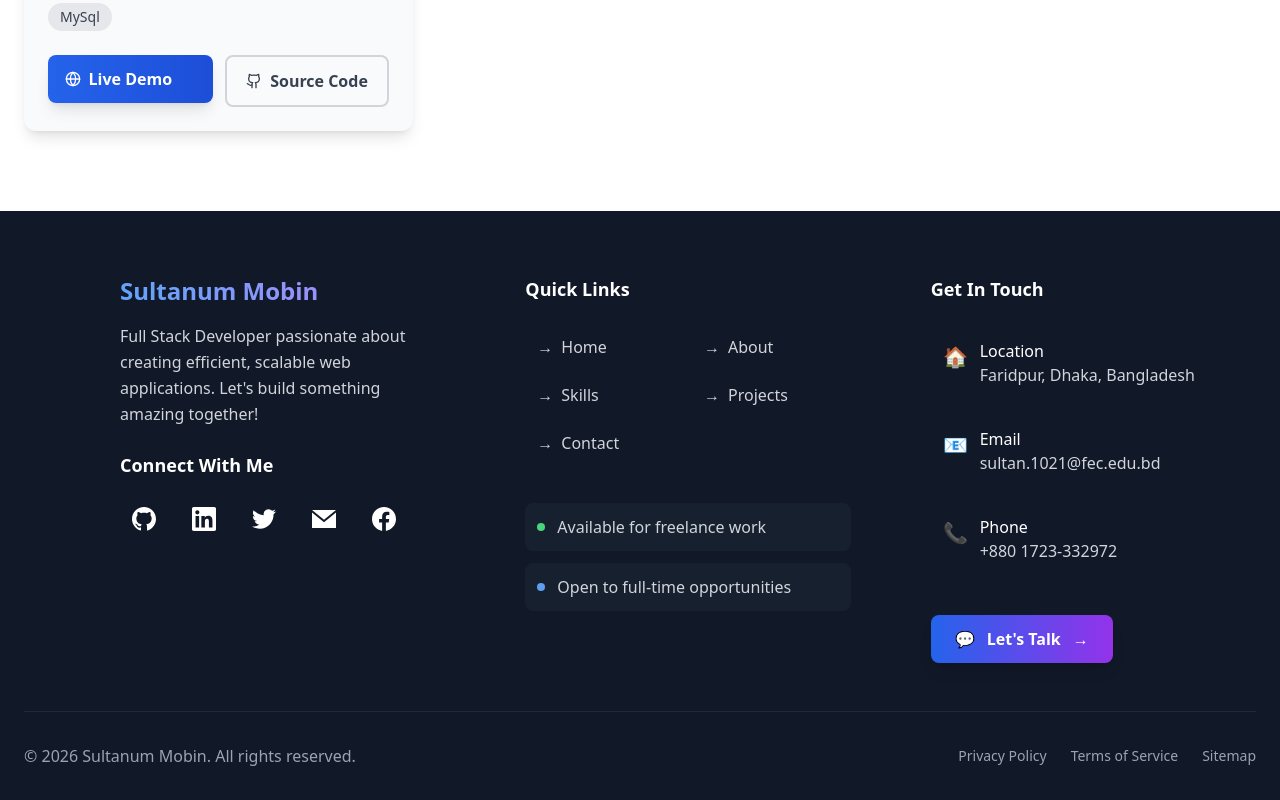
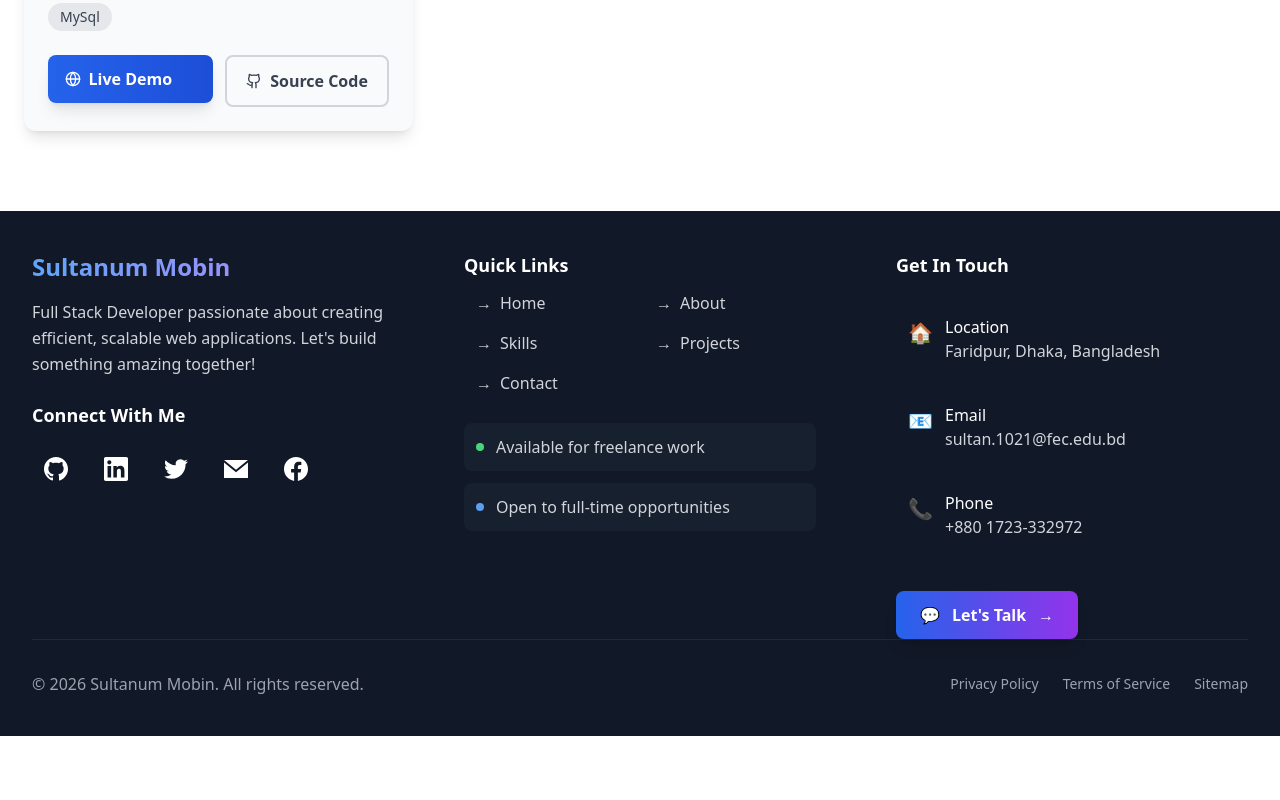
Before and after one commit to smsultan76/portfolio, a Next.js app: page / in a window 1280 px wide. Shown: the part 2808-3608 px from the top of the page. After the commit the page ends 3544 px from the top, so only its background shows below. Built offline with nearby package versions, Linux system fonts and the light colour scheme.

Commit message:
footer padding optimized

```diff
--- a/app/components/Footer.tsx
+++ b/app/components/Footer.tsx
@@ -123,10 +123,10 @@ export default function Footer() {
   const currentYear = new Date().getFullYear();
 
   return (
-    <footer className="bg-gray-900 dark:bg-gray-950 text-white pt-16 pb-8 transition-colors duration-300">
+    <footer className="bg-gray-900 dark:bg-gray-950 text-white py-10 px-2 transition-colors duration-300">
       <div className="container mx-auto px-6">
         {/* Main Footer Content - 3 Columns */}
-        <div className="grid grid-cols-1 md:grid-cols-2 lg:grid-cols-3 gap-12 lg:gap-20 mb-12 lg:ml-24">
+        <div className="grid grid-cols-1 lg:grid-cols-3 gap-12 lg:gap-20">
 
           {/* Section 1: Brand & Social Links */}
           <motion.div
@@ -176,7 +176,7 @@ export default function Footer() {
 
           {/* Section 2: Quick Links */}
           <motion.div
-            className="space-y-6"
+            className="space-y-2"
             initial={{ opacity: 0, y: 20 }}
             whileInView={{ opacity: 1, y: 0 }}
             transition={{ duration: 0.6, delay: 0.2 }}
@@ -188,7 +188,7 @@ export default function Footer() {
                 <motion.a
                   key={link.name}
                   href={link.href}
-                  className="text-gray-300 hover:text-blue-400 transition-colors duration-300 py-2 px-3 rounded-lg hover:bg-gray-800 dark:hover:bg-gray-800 flex items-center space-x-2"
+                  className="text-gray-300 hover:text-blue-400 transition-colors duration-300 py-1 px-3 rounded-lg hover:bg-gray-800 dark:hover:bg-gray-800 flex items-center space-x-2"
                   whileHover={{ x: 5 }}
                   initial={{ opacity: 0, x: -10 }}
                   whileInView={{ opacity: 1, x: 0 }}
```
